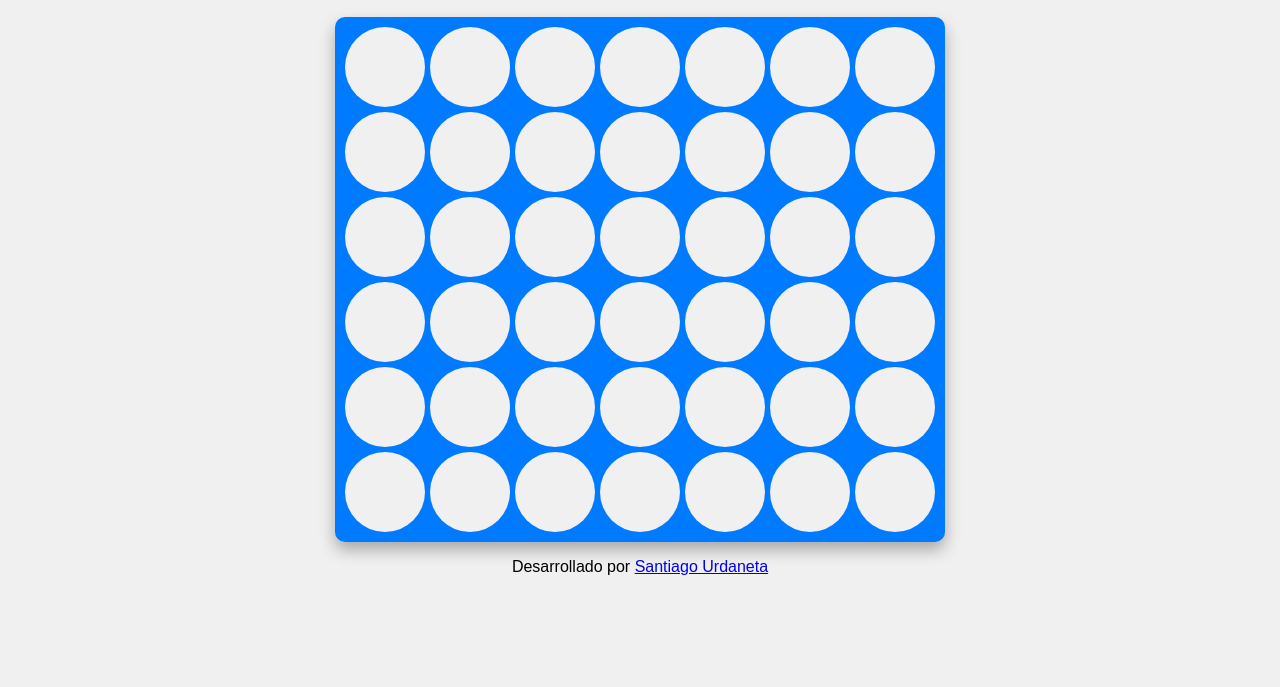
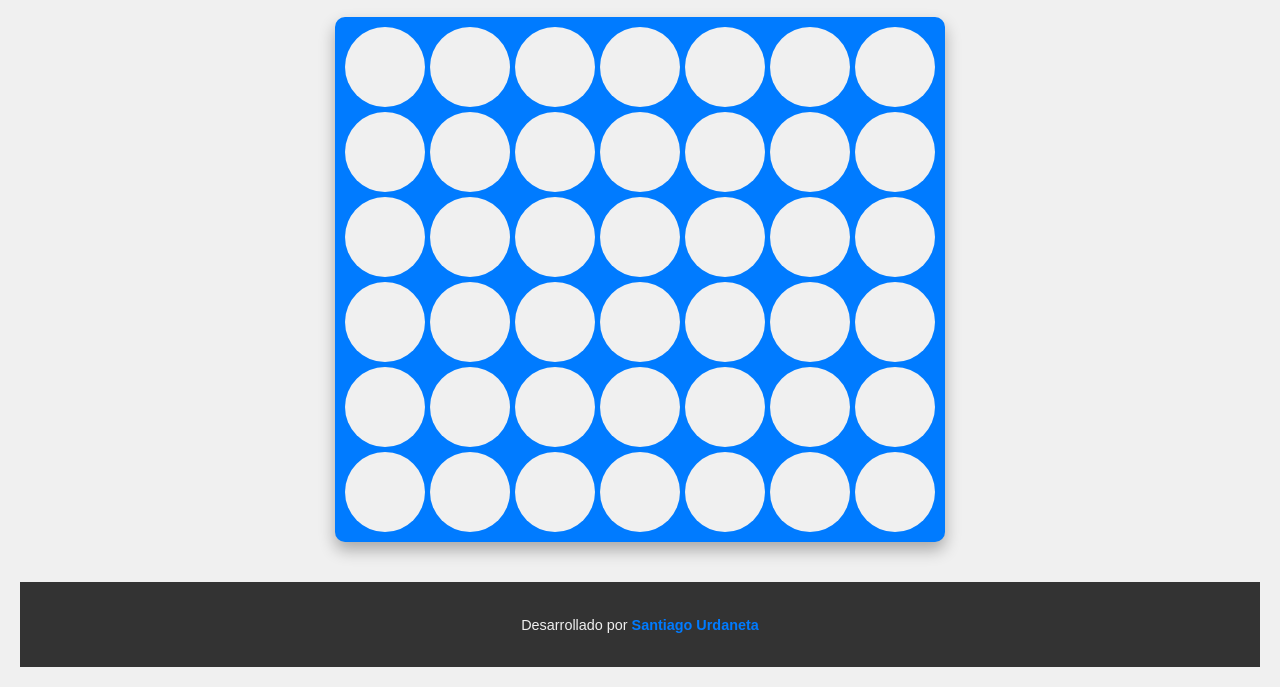
Before and after one commit to santiagourdaneta/Connect-Four-AI-Game-Conecta-4-con-IA-, a plain HTML site: page index.html in a window 1280 px wide. Shown: the part 298-985 px from the top of the page. Before the commit the page ends 910 px from the top, so only its background shows below. Drawn offline with Linux system fonts and the light colour scheme.

Commit message:
Update style.css

```diff
--- a/css/style.css
+++ b/css/style.css
@@ -107,3 +107,25 @@ h1 {
 #restart-button:hover {
     background-color: #0056b3;
 }
+
+/* --- Footer --- */
+footer {
+    margin-top: 40px; /* Espacio superior para separarlo del contenido del juego */
+    padding: 20px;
+    background-color: #333; /* Fondo oscuro */
+    color: #f0f0f0; /* Texto claro */
+    text-align: center;
+    font-size: 0.9em;
+    width: 100%; /* Ocupa todo el ancho */
+    box-sizing: border-box; /* Incluye padding en el ancho */
+}
+
+footer a {
+    color: #007bff; /* Color azul para el enlace, contrastando con el fondo oscuro */
+    text-decoration: none; /* Sin subrayado por defecto */
+    font-weight: bold;
+}
+
+footer a:hover {
+    text-decoration: underline; /* Subrayado al pasar el ratón */
+}
```
